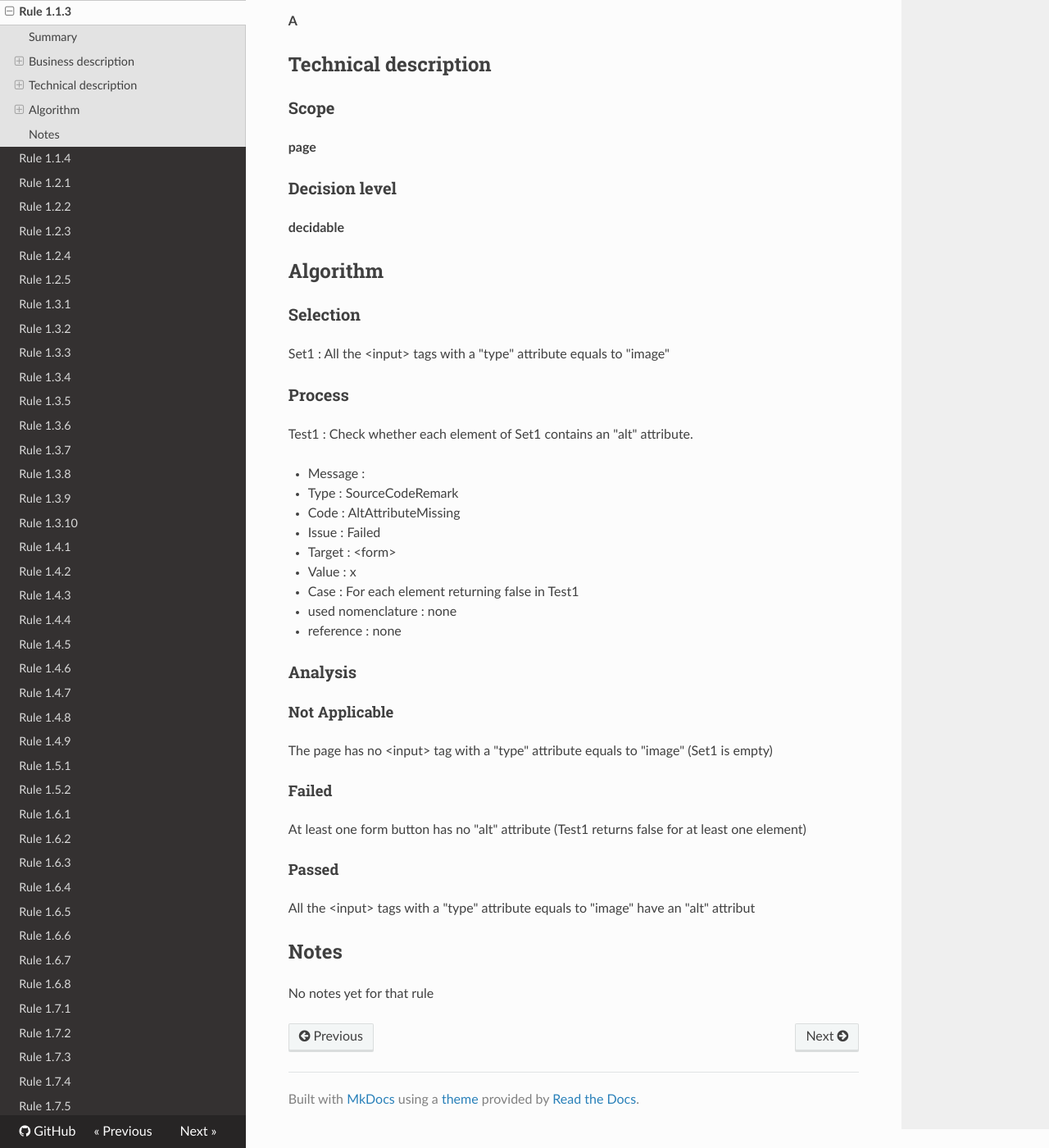
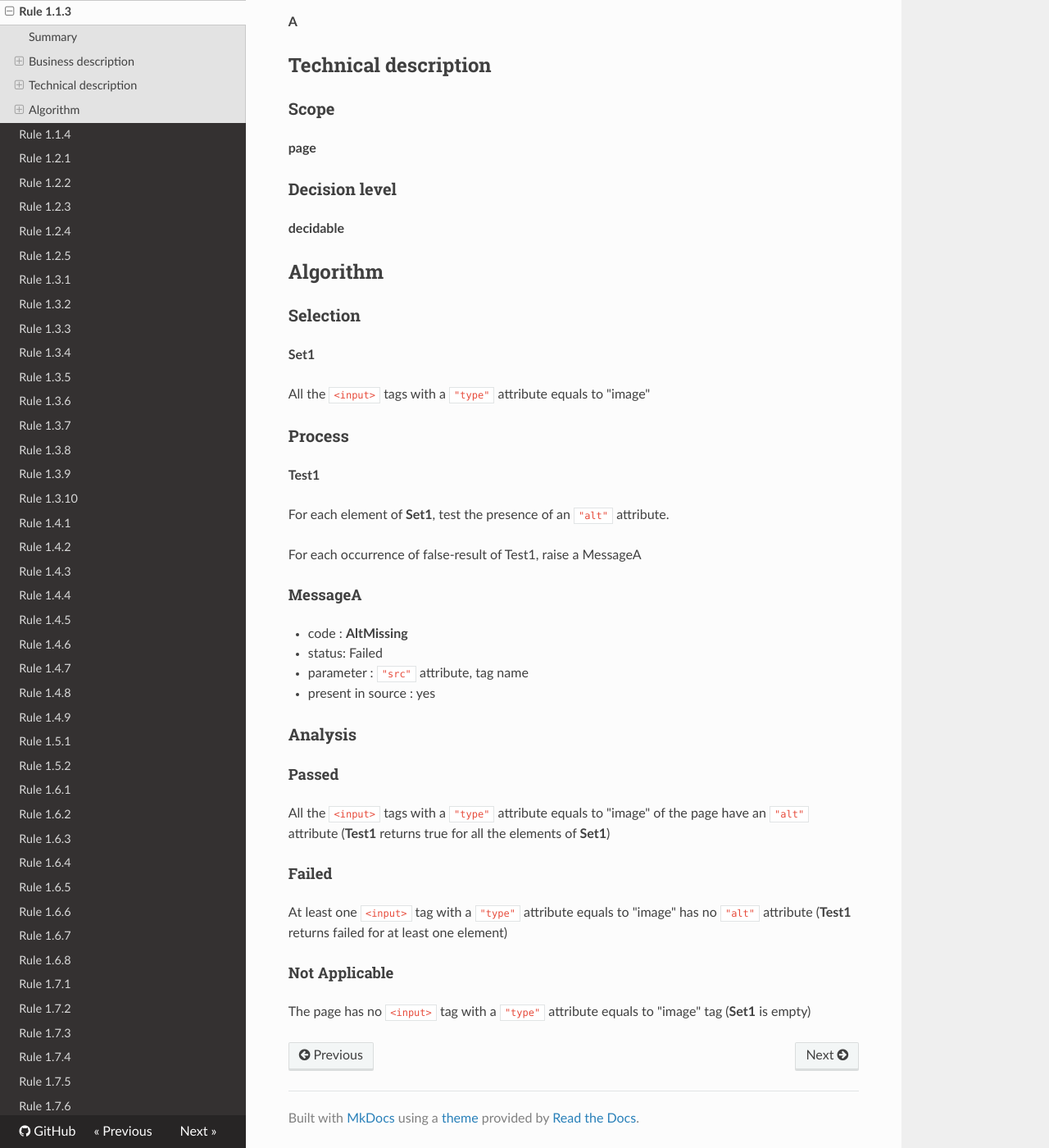
Before and after one commit to Tanaguru/Tanaguru-rules-RGAA-3-doc, an MkDocs documentation site: the page built from docs/Rule-1-1-3.md, in a window 1280 px wide and 1400 px high, scrolled down 651 px. Shown: the whole window at 82% size. Built offline with MkDocs 1.6.1, drawn with Linux system fonts in a browser that asks for light colours; nearby versions of some CDN libraries; old or Windows-style settings are respelled for this version of MkDocs; some of the changed text lies outside the part shown.

Commit message:
add rule sheet design for rule 1.1.3

```diff
--- a/docs/Rule-1-1-3.md
+++ b/docs/Rule-1-1-3.md
@@ -1,8 +1,8 @@
 # Rule 1.1.3
+
 ## Summary
 
-This test consists in checking whether each form button is defined with
-an "alt" attribute
+This test consists in checking whether each form button is defined with an `"alt"` attribute
 
 ## Business description
 
@@ -36,42 +36,35 @@ Chaque bouton de formulaire (balise `input` avec l'attribut `type="image"`) a-t-
 
 ### Selection
 
-Set1 : All the <input\> tags with a "type" attribute equals to "image"
+**Set1**
+
+All the `<input>` tags with a `"type"` attribute equals to "image"
 
 ### Process
 
-Test1 : Check whether each element of Set1 contains an "alt" attribute.
+**Test1**
 
--   Message :
+For each element of **Set1**, test the presence of an `"alt"` attribute.
 
-1.  Type : SourceCodeRemark
-2.  Code : AltAttributeMissing
-3.  Issue : Failed
-4.  Target : <form\>
-5.  Value : x
-6.  Case : For each element returning false in Test1
+For each occurrence of false-result of Test1, raise a MessageA
 
--   used nomenclature : none
+#### MessageA
 
--   reference : none
+-    code : **AltMissing**
+-    status: Failed
+-    parameter : `"src"` attribute, tag name
+-    present in source : yes
 
 ### Analysis
 
-#### Not Applicable
+#### Passed
 
-The page has no <input\> tag with a "type" attribute equals to "image"
-(Set1 is empty)
+All the `<input>` tags with a `"type"` attribute equals to "image" of the page have an `"alt"` attribute (**Test1** returns true for all the elements of **Set1**)
 
 #### Failed
 
-At least one form button has no "alt" attribute (Test1 returns false for
-at least one element)
+At least one `<input>` tag with a `"type"` attribute equals to "image" has no `"alt"` attribute (**Test1** returns failed for at least one element)
 
-#### Passed
+#### Not Applicable
 
-All the <input\> tags with a "type" attribute equals to "image" have an
-"alt" attribut
-
-## Notes
-
-No notes yet for that rule
+The page has no `<input>` tag with a `"type"` attribute equals to "image" tag (**Set1** is empty)
```
